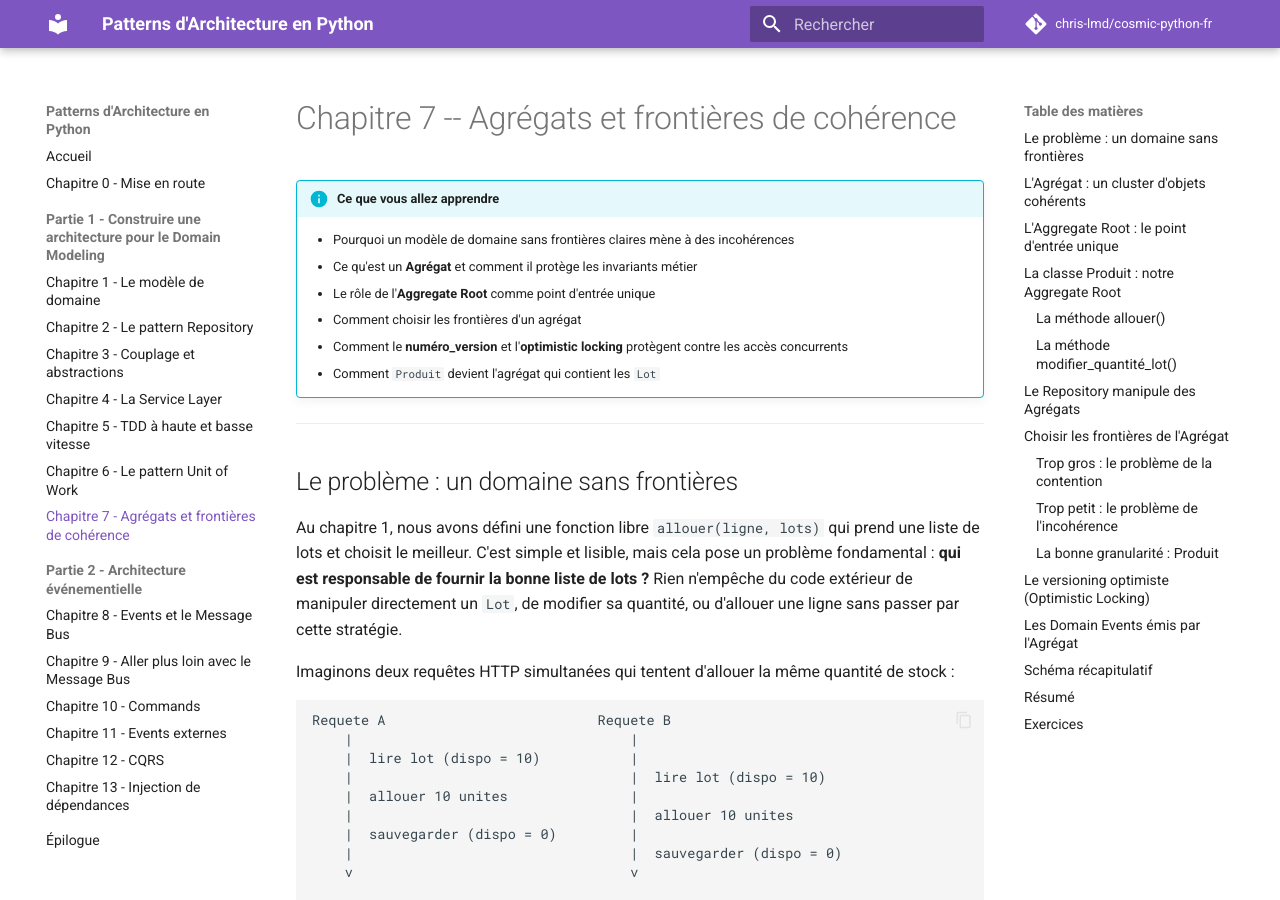
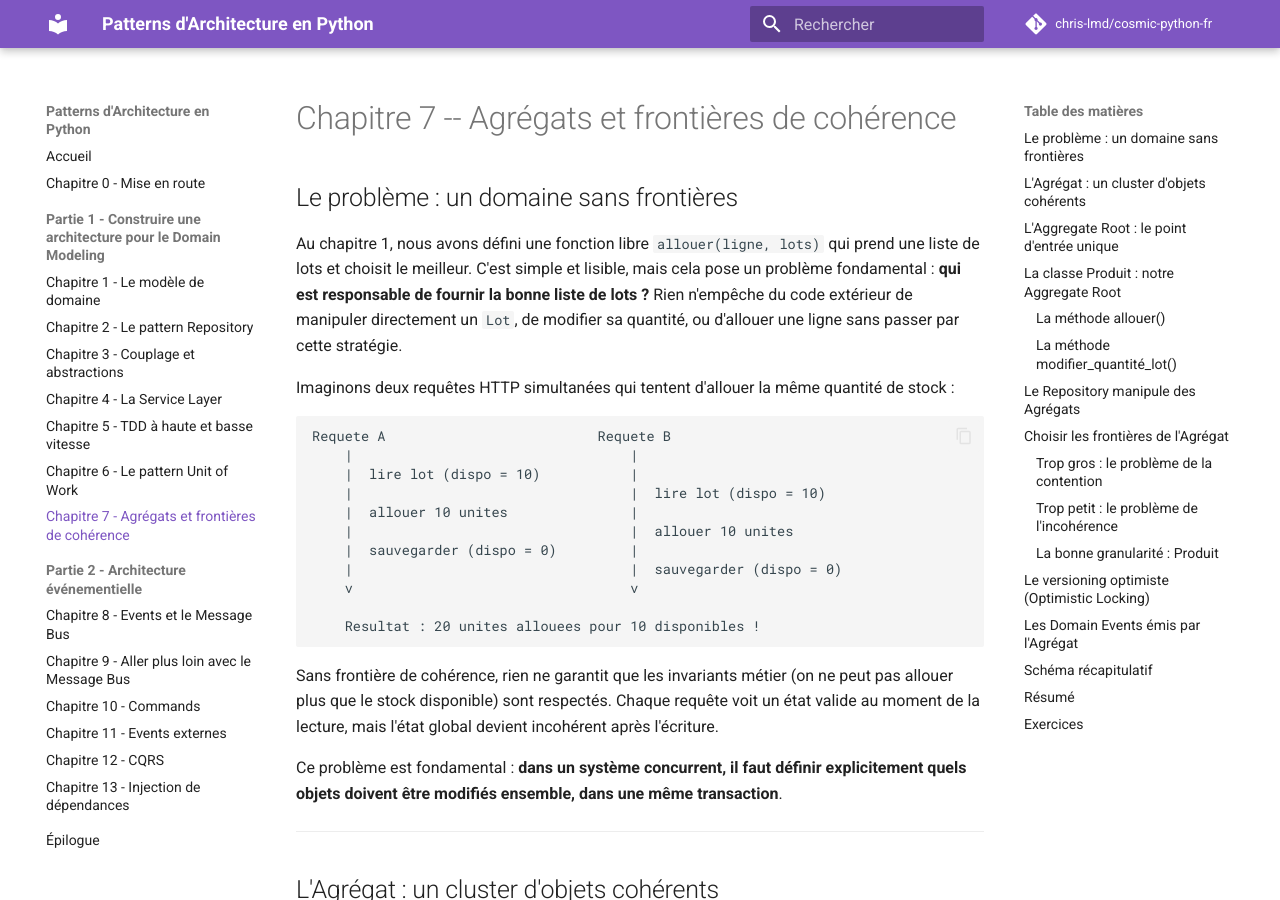
Before and after one commit to chris-lmd/cosmic-python-fr, an MkDocs documentation site: the page built from docs/partie1/chapitre_07_aggregats.md, in a window 1280 px wide and 900 px high. Built offline with MkDocs 1.6.1 and Material for MkDocs 9.7.7, drawn with Linux system fonts in a browser that asks for light colours; comment, search, counter and statistics services are not loaded.

Commit message:
Suppression des encadrés « Ce que vous allez apprendre » (ch4, ch7, ch11)
Uniformise le style : chaque chapitre commence par le titre puis entre
directement dans le vif du sujet.

```diff
--- a/docs/partie1/chapitre_07_aggregats.md
+++ b/docs/partie1/chapitre_07_aggregats.md
@@ -1,14 +1,4 @@
 # Chapitre 7 -- Agrégats et frontières de cohérence
-
-!!! info "Ce que vous allez apprendre"
-    - Pourquoi un modèle de domaine sans frontières claires mène à des incohérences
-    - Ce qu'est un **Agrégat** et comment il protège les invariants métier
-    - Le rôle de l'**Aggregate Root** comme point d'entrée unique
-    - Comment choisir les frontières d'un agrégat
-    - Comment le **numéro_version** et l'**optimistic locking** protègent contre les accès concurrents
-    - Comment `Produit` devient l'agrégat qui contient les `Lot`
-
----
 
 ## Le problème : un domaine sans frontières
 
```
Also changed, not shown: docs/partie1/chapitre_04_service_layer.md (+0 -10 lines), docs/partie2/chapitre_11_events_externes.md (+0 -9 lines).
